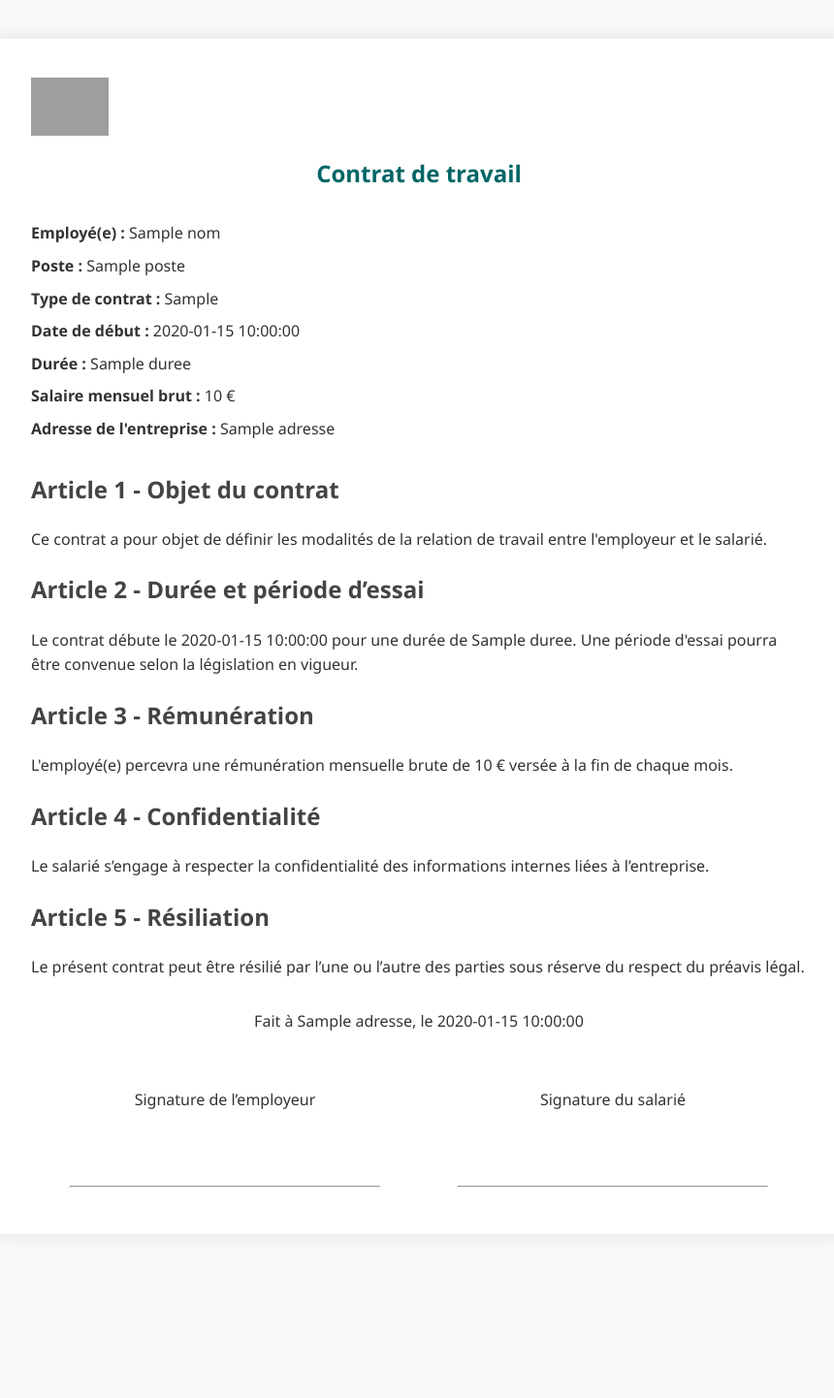
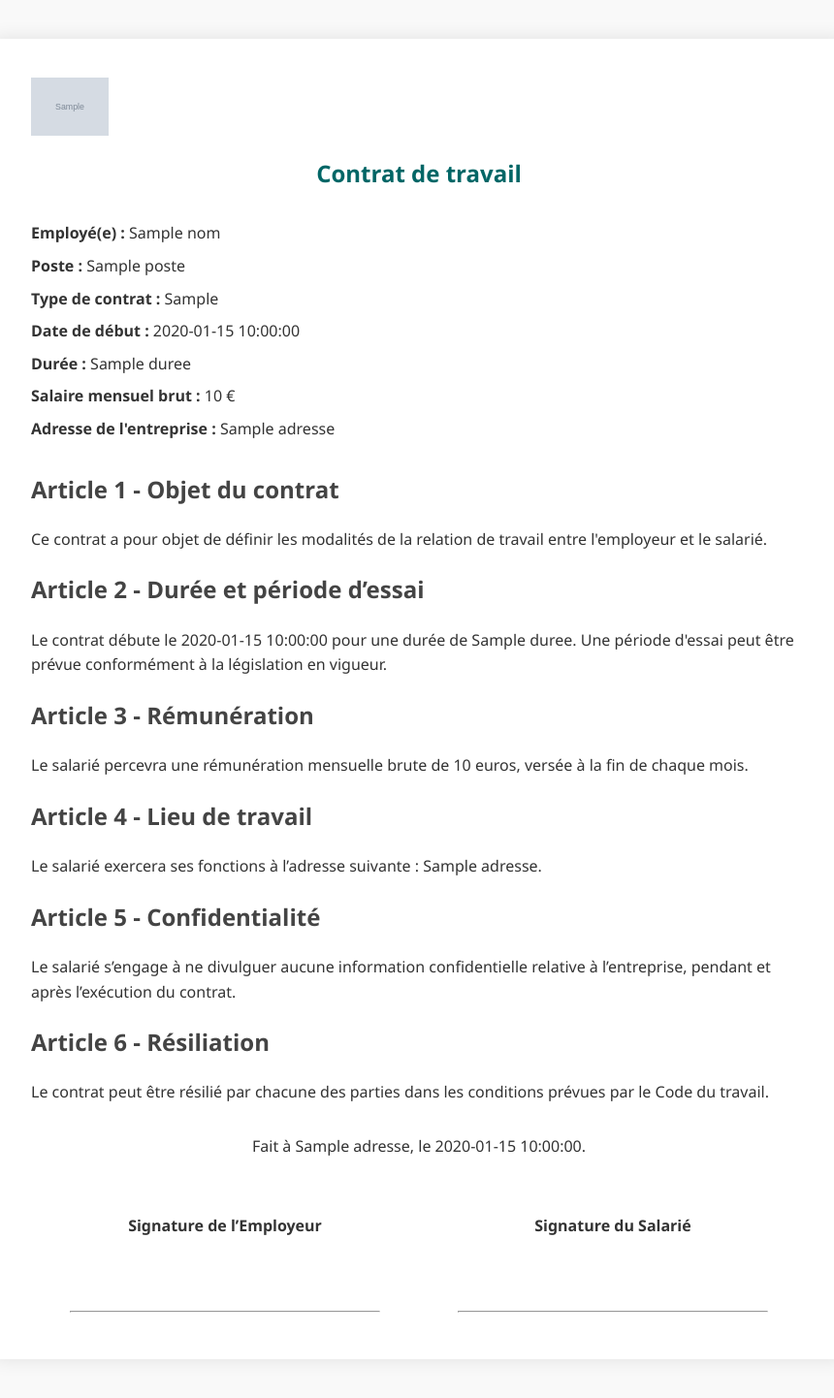
Before and after one commit to Heloise97122/PlanifAI-site, a Python web app: template templates/contrat_template.html in a window 1280 px wide. Shown: the whole page at 97% size, without its empty margins (208-1068 px from the left). Before the commit the page ends 1225 px from the top, so only its background shows below. Run offline with Jinja, Linux system fonts and the light colour scheme; the template is opened without the code that fills it: most values are stand-ins (such as "Sample title", 1, 10 or a date in 2020); grey boxes marked "Sample" are stand-in pictures; grey boxes are pictures that could not be loaded.

Commit message:
Update contrat_template.html

```diff
--- a/templates/contrat_template.html
+++ b/templates/contrat_template.html
@@ -8,7 +8,9 @@
 <body>
     <div class="container">
         <header>
-            <img src="/static/logo.png" alt="Logo de l'entreprise" class="logo">
+            {% if logo_url %}
+                <img src="{{ logo_url }}" alt="Logo de l'entreprise" class="logo">
+            {% endif %}
             <h1>Contrat de travail</h1>
         </header>
 
@@ -27,28 +29,31 @@
             <p>Ce contrat a pour objet de définir les modalités de la relation de travail entre l'employeur et le salarié.</p>
 
             <h2>Article 2 - Durée et période d’essai</h2>
-            <p>Le contrat débute le {{ date_debut }} pour une durée de {{ duree }}. Une période d'essai pourra être convenue selon la législation en vigueur.</p>
+            <p>Le contrat débute le {{ date_debut }} pour une durée de {{ duree }}. Une période d'essai peut être prévue conformément à la législation en vigueur.</p>
 
             <h2>Article 3 - Rémunération</h2>
-            <p>L'employé(e) percevra une rémunération mensuelle brute de {{ salaire }} € versée à la fin de chaque mois.</p>
+            <p>Le salarié percevra une rémunération mensuelle brute de {{ salaire }} euros, versée à la fin de chaque mois.</p>
 
-            <h2>Article 4 - Confidentialité</h2>
-            <p>Le salarié s’engage à respecter la confidentialité des informations internes liées à l’entreprise.</p>
+            <h2>Article 4 - Lieu de travail</h2>
+            <p>Le salarié exercera ses fonctions à l’adresse suivante : {{ adresse }}.</p>
 
-            <h2>Article 5 - Résiliation</h2>
-            <p>Le présent contrat peut être résilié par l’une ou l’autre des parties sous réserve du respect du préavis légal.</p>
+            <h2>Article 5 - Confidentialité</h2>
+            <p>Le salarié s’engage à ne divulguer aucune information confidentielle relative à l’entreprise, pendant et après l’exécution du contrat.</p>
+
+            <h2>Article 6 - Résiliation</h2>
+            <p>Le contrat peut être résilié par chacune des parties dans les conditions prévues par le Code du travail.</p>
         </section>
 
         <section class="signature">
-            <p>Fait à {{ adresse }}, le {{ date_debut }}</p>
+            <p>Fait à {{ adresse }}, le {{ date_debut }}.</p>
 
             <div class="signatures">
                 <div>
-                    <p>Signature de l’employeur</p>
+                    <p><strong>Signature de l’Employeur</strong></p>
                     <br><br><hr>
                 </div>
                 <div>
-                    <p>Signature du salarié</p>
+                    <p><strong>Signature du Salarié</strong></p>
                     <br><br><hr>
                 </div>
             </div>
```
